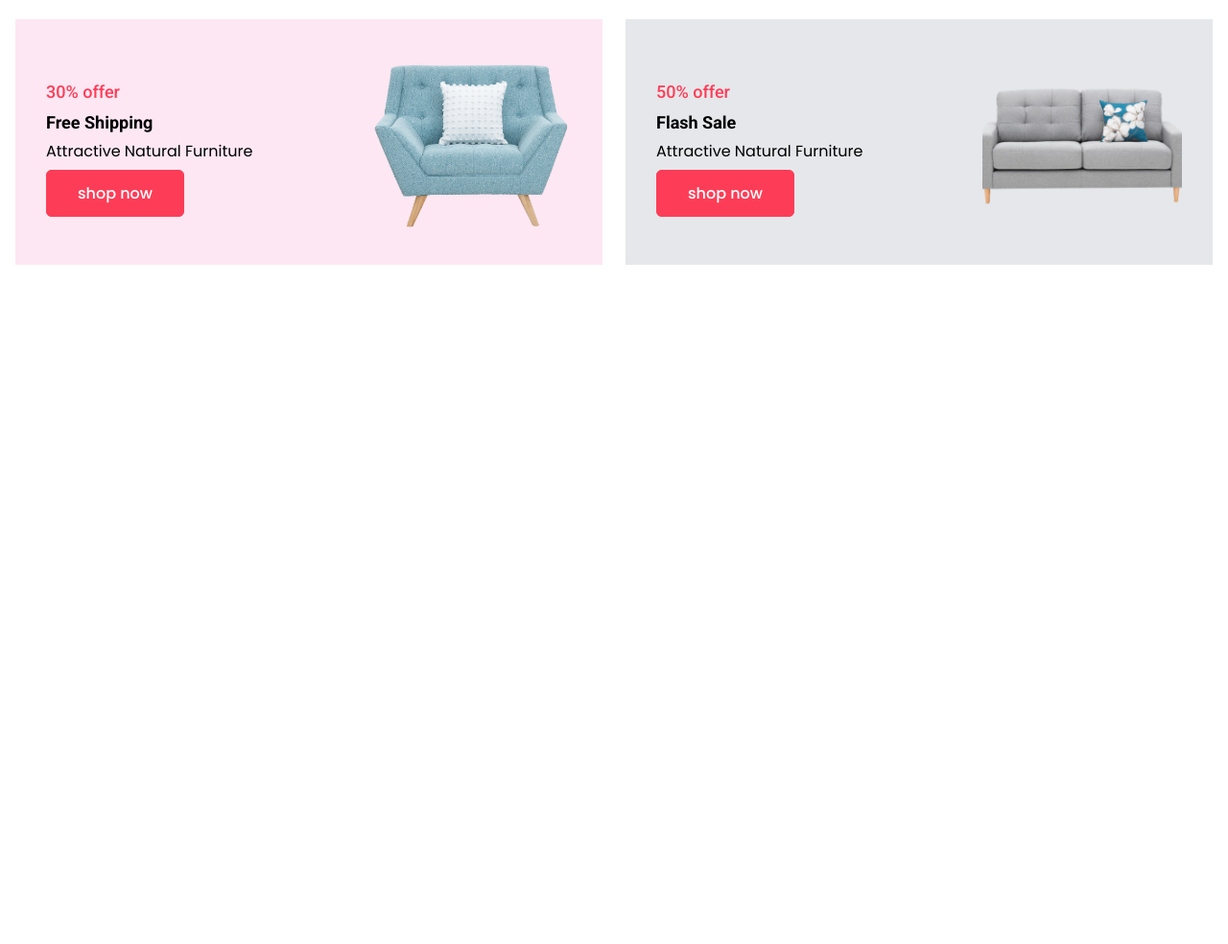
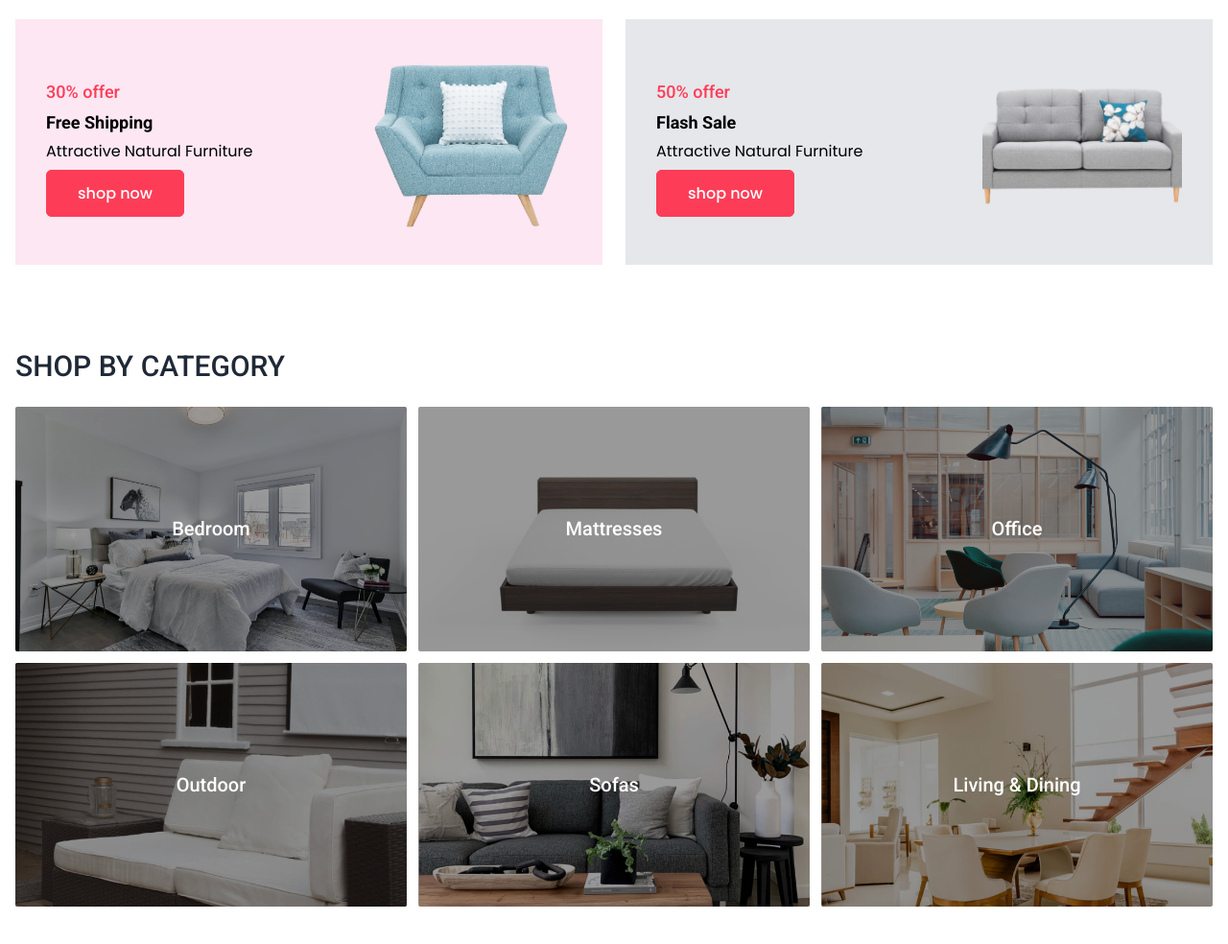
Before and after one commit to engmahedi/learnTailwind, a website built with Vite: page index.html in a window 1280 px wide. Shown: the part 912-1896 px from the top of the page at 96% size. Before the commit the page ends 1212 px from the top, so only its background shows below. Built offline with nearby package versions, Linux system fonts and the light colour scheme.

Commit message:
categori complete

```diff
--- a/index.html
+++ b/index.html
@@ -200,6 +200,51 @@
 
     </div>
   <!-- Offer Section End -->
+  <!-- Catagories Section -->
+  <div class="container py-16">
+    <h2 class="text-3xl font-medium text-gray-800 uppercase mb-6">
+      shop by category
+    </h2>
+    <div class="grid grid-cols-3 gap-3">
+      <!-- Single Category -->
+      <div class="relative rounded-sm overflow-hidden group">
+        <img src="img/category-1.jpg" class="w-full">
+        <a href="#" class="absolute inset-0 bg-black bg-opacity-40 flex items-center justify-center text-xl text-white font-Roboto font-medium group-hover:bg-opacity-60 transition">Bedroom</a>
+      </div>
+      <!-- Single Category End -->
+      <!-- Single Category -->
+      <div class="relative rounded-sm overflow-hidden group">
+        <img src="img/category-2.jpg" class="w-full">
+        <a href="#" class="absolute inset-0 bg-black bg-opacity-40 flex items-center justify-center text-xl text-white font-Roboto font-medium group-hover:bg-opacity-60 transition">Mattresses</a>
+      </div>
+      <!-- Single Category End -->
+      <!-- Single Category -->
+      <div class="relative rounded-sm overflow-hidden group">
+        <img src="img/category-3.jpg" class="w-full">
+        <a href="#" class="absolute inset-0 bg-black bg-opacity-40 flex items-center justify-center text-xl text-white font-Roboto font-medium group-hover:bg-opacity-60 transition">Office</a>
+      </div>
+      <!-- Single Category End -->
+      <!-- Single Category -->
+      <div class="relative rounded-sm overflow-hidden group">
+        <img src="img/category-4.jpg" class="w-full">
+        <a href="#" class="absolute inset-0 bg-black bg-opacity-40 flex items-center justify-center text-xl text-white font-Roboto font-medium group-hover:bg-opacity-60 transition">Outdoor</a>
+      </div>
+      <!-- Single Category End -->
+      <!-- Single Category -->
+      <div class="relative rounded-sm overflow-hidden group">
+        <img src="img/category-5.jpg" class="w-full">
+        <a href="#" class="absolute inset-0 bg-black bg-opacity-40 flex items-center justify-center text-xl text-white font-Roboto font-medium group-hover:bg-opacity-60 transition">Sofas</a>
+      </div>
+      <!-- Single Category End -->
+      <!-- Single Category -->
+      <div class="relative rounded-sm overflow-hidden group">
+        <img src="img/category-6.jpg" class="w-full">
+        <a href="#" class="absolute inset-0 bg-black bg-opacity-40 flex items-center justify-center text-xl text-white font-Roboto font-medium group-hover:bg-opacity-60 transition">Living & Dining</a>
+      </div>
+      <!-- Single Category End -->
+    </div>
+  </div>
+  <!-- Catagories Section End -->
 
 </body>
 </html>
```
